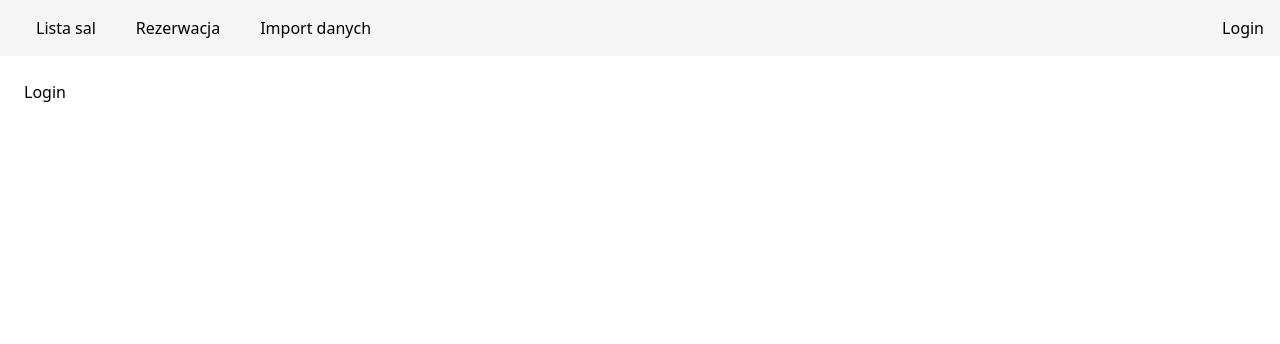
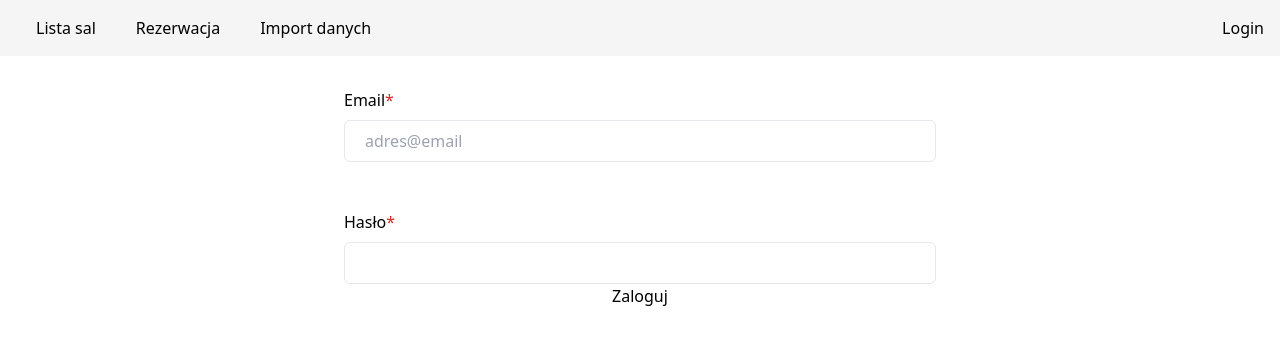
Before and after one commit to wpz2023/room-booking-system, a React (Vite) app in the folder frontend/: page /login in a window 1280 px wide. Shown: the top 344 px of the page. Built offline with nearby package versions, Linux system fonts and the light colour scheme.

Commit message:
added basic form for login

```diff
--- a/frontend/src/components/Login.tsx
+++ b/frontend/src/components/Login.tsx
@@ -2,8 +2,25 @@ import React from 'react'
 
 function Login() {
   return (
-    <div className='p-6'>Login</div>
-  )
+    <div className="flex justify-center">
+        <div className='p-6 w-1/2' >
+          <form className="flex flex-col w-full ">
+            <label className="flex flex-col ph-20">
+              <span className="flex py-2 after:content-['*'] after:text-red-600">Email</span>
+              <input type="email" name="email" placeholder={"adres@email"}
+                        className="peer py-2 px-5 border focus:border-b-blue-500 focus:ring-blue-500 rounded-md"></input>
+              <p className="py-2 invisible peer-invalid:visible text-red-600">Nieprawidłowy adres email</p>
+            </label>
+            <label className="flex flex-col ph-20">
+                <span className="flex py-2 after:content-['*'] after:text-red-600">Hasło</span>
+                <input type="password" name="password"
+                       className="peer py-2 px-5 border focus:border-b-blue-500 focus:ring-blue-500 rounded-md"></input>
+            </label>
+            <input type="submit" value="Zaloguj" className="w-15 h-15 justify-end"></input>
+          </form>
+        </div>
+    </div>
+  );
 }
 
 export default Login
```
